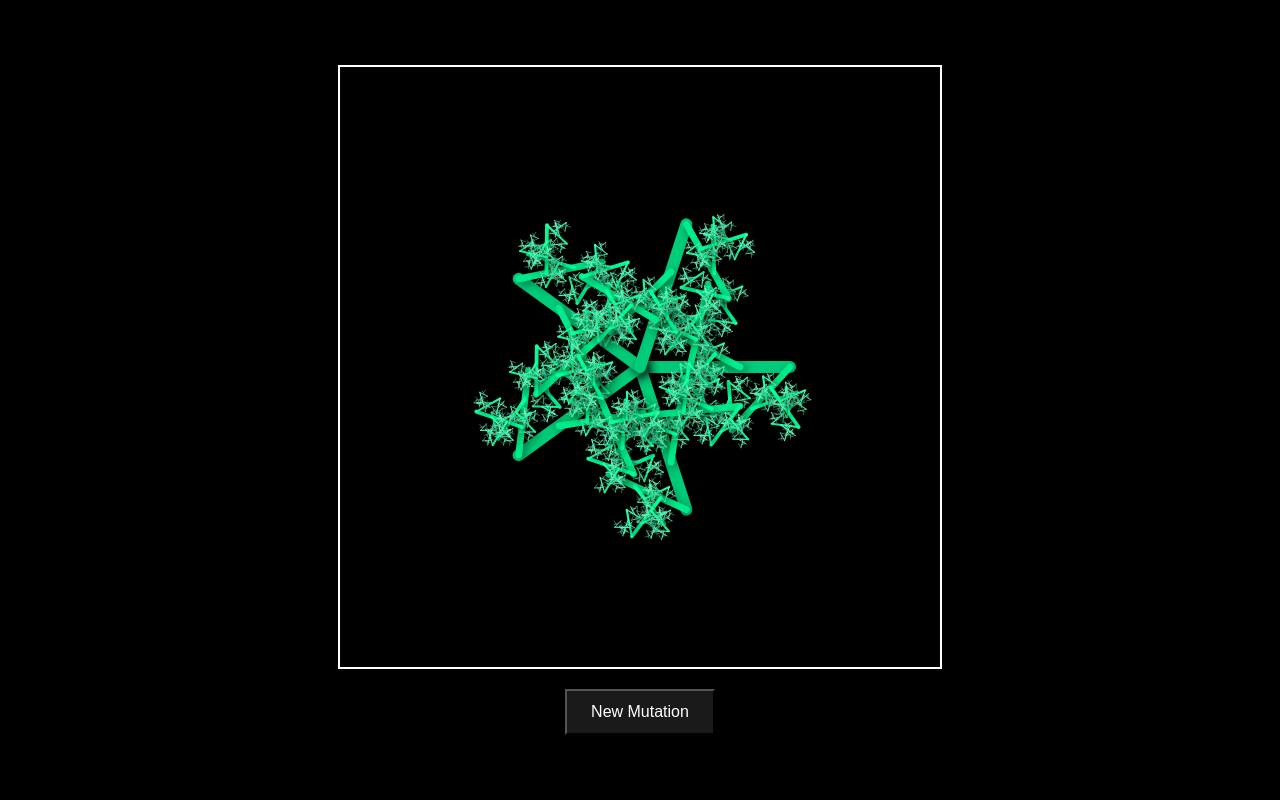
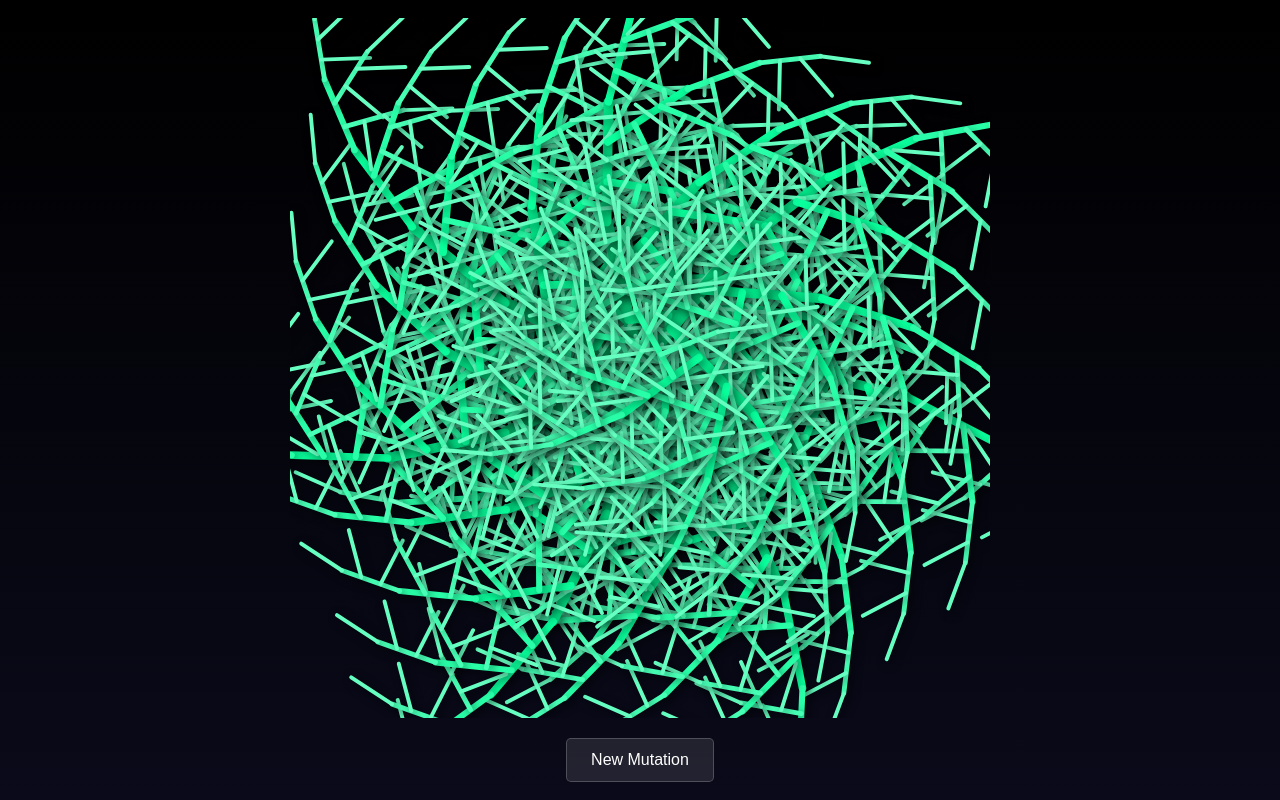
Before and after one commit to thomashockaday/fractal, a plain HTML site: page index.html in a window 1280 px wide. Drawn offline with Linux system fonts and the light colour scheme.

Commit message:
Update styling

```diff
--- a/index.html
+++ b/index.html
@@ -18,11 +18,11 @@
         justify-content: center;
         align-items: center;
         min-height: 100vh;
-        background: black;
+        background: linear-gradient(to bottom, #000000, #0a0a1a);
       }
 
       #canvas1 {
-        border: 2px solid white;
+        border: 0px solid white;
       }
 
       #mutateBtn {
@@ -31,10 +31,12 @@
         background: rgba(255, 255, 255, 0.1);
         font-size: 16px;
         color: white;
+        border-radius: 5px;
+        border: 1px solid rgba(255, 255, 255, 0.2);
       }
 
       #mutateBtn:hover {
-        background: rgba(255, 255, 255, 0.5);
+        background: rgba(255, 255, 255, 0.2);
       }
     </style>
   </head>
--- a/main.js
+++ b/main.js
@@ -2,7 +2,7 @@ const canvas = document.getElementById("canvas1");
 const ctx = canvas.getContext("2d");
 const mutateBtn = document.getElementById("mutateBtn");
 
-const SIZE = 600;
+const SIZE = 700;
 canvas.height = SIZE;
 canvas.width = SIZE;
 
@@ -16,11 +16,11 @@ function drawFractal() {
   const lineWidth = Math.floor(Math.random() * 11) + 5;
   const hue = Math.random() * 360;
 
-  const sides = 5;
-  const maxLevel = 6;
-  const spread = Math.random() * 4 - 2;
-  const scale = Math.random() * 0.1 + 0.5;
-  const branches = Math.floor(Math.random() * 3) + 1;
+  const sides = Math.floor(Math.random() * 7) + 2;
+  const maxLevel = 5;
+  const spread = Math.random() * 0.5 + 0.4;
+  const scale = Math.random() * 0.1 + 0.7;
+  const branches = Math.floor(Math.random() * 2) + 2;
 
   ctx.clearRect(0, 0, SIZE, SIZE);
 
```
